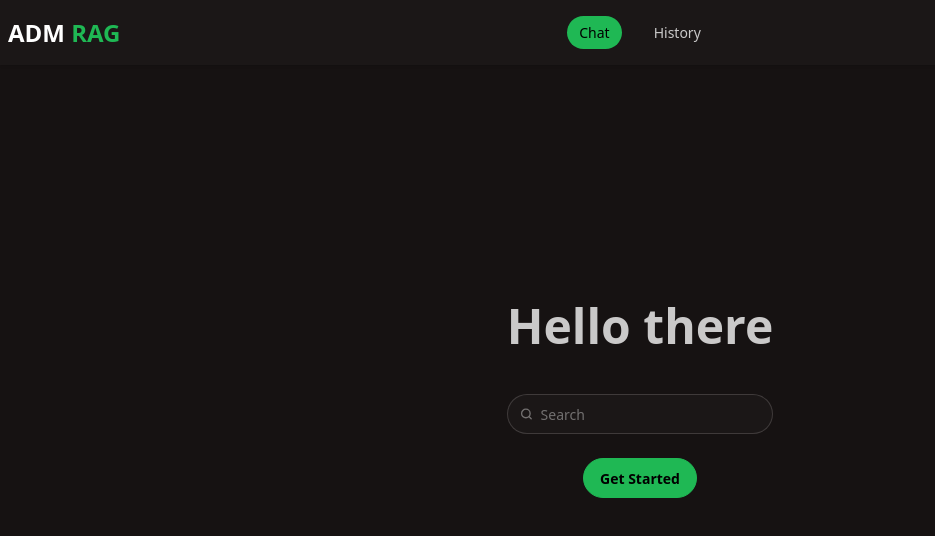
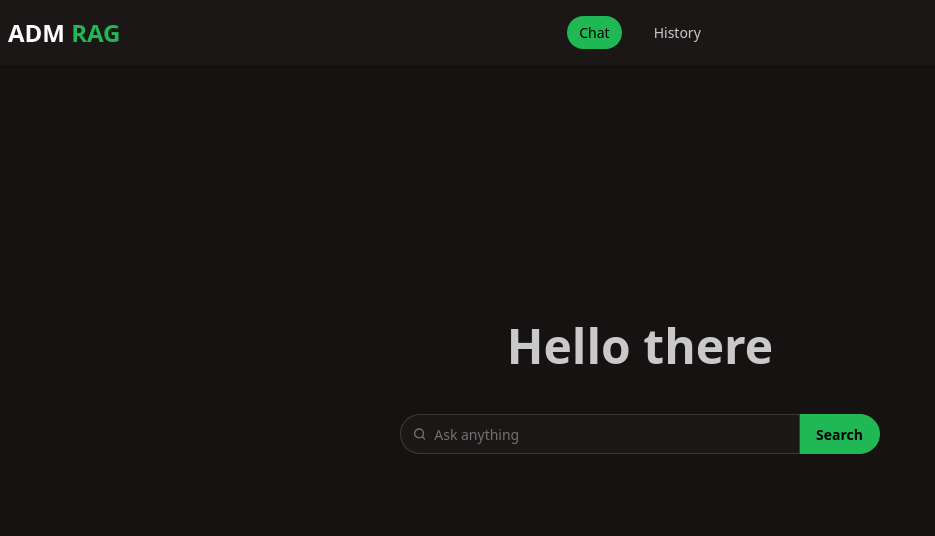
Before and after one commit to JJSierra0318/adm-rag-frontend, an Angular app: page /chat in a window 1280 px wide. Shown: the top 536 px of the page, without its empty margins (0-935 px from the left). Built offline with nearby package versions, Linux system fonts and the light colour scheme.

Commit message:
Chat implementation

```diff
--- a/package.json
+++ b/package.json
@@ -19,6 +19,7 @@
     "@angular/router": "^19.2.0",
     "@tailwindcss/postcss": "^4.1.14",
     "daisyui": "^5.3.2",
+    "marked": "^16.4.0",
     "postcss": "^8.5.6",
     "rxjs": "~7.8.0",
     "tailwindcss": "^4.1.14",
--- a/src/app/app.config.ts
+++ b/src/app/app.config.ts
@@ -2,7 +2,12 @@ import { ApplicationConfig, provideZoneChangeDetection } from '@angular/core';
 import { provideRouter } from '@angular/router';
 
 import { routes } from './app.routes';
+import { provideHttpClient, withFetch } from '@angular/common/http';
 
 export const appConfig: ApplicationConfig = {
-  providers: [provideZoneChangeDetection({ eventCoalescing: true }), provideRouter(routes)]
+  providers: [
+    provideZoneChangeDetection({ eventCoalescing: true }),
+    provideRouter(routes),
+    provideHttpClient(withFetch()),
+  ],
 };
--- a/src/app/rag/rag-chat/rag-chat.component.html
+++ b/src/app/rag/rag-chat/rag-chat.component.html
@@ -1,19 +1,39 @@
-<div class="hero bg-base-200 min-h-screen">
+<div class="hero bg-base-200 min-h-screen min-w-full">
   <div class="hero-content text-center">
-    <div class="max-w-md">
-      <h1 class="text-5xl font-bold mb-5">Hello there</h1>
-      <p class="py-6">
-        <label class="input input-center">
+    <div>
+      <h1 class="text-5xl font-bold">Hello there</h1>
+      <div class="join py-6 mt-5">
+        <label class="input validator join-item w-100">
           <svg class="h-[1em] opacity-50" xmlns="http://www.w3.org/2000/svg" viewBox="0 0 24 24">
             <g stroke-linejoin="round" stroke-linecap="round" stroke-width="2.5" fill="none" stroke="currentColor">
               <circle cx="11" cy="11" r="8"></circle>
               <path d="m21 21-4.3-4.3"></path>
             </g>
           </svg>
-          <input type="search" required placeholder="Search" />
+          <input type="text" placeholder="Ask anything" #txtInput [disabled]="loading()" />
         </label>
-      </p>
-      <button class="btn btn-primary">Get Started</button>
+        <button (click)="onSubmit(txtInput)" class="btn btn-primary join-item" [disabled]="loading()">Search</button>
+      </div>
+      @if (hasError()) {
+      <div role="alert" class="alert alert-error alert-soft mb-5">
+        <span>Error! Please don't submit an empty query</span>
+      </div>
+      }
+      @if (loading()) {
+      <div>
+        <span class="loading loading-infinity loading-xl text-success my-5"></span>
+      </div>
+      }
+      @if (response()) {
+      <div class="text-justify textarea py-6 min-w-full">
+        <h3 class="text-xl text-accent font-bold">Question:</h3>
+        {{query()}}
+        <br>
+        <br>
+        <h3 class="text-xl text-accent font-bold">Answer:</h3>
+        <p [innerHTML]="response()"></p>
+      </div>
+      }
     </div>
   </div>
 </div>
--- a/src/app/rag/rag-chat/rag-chat.component.ts
+++ b/src/app/rag/rag-chat/rag-chat.component.ts
@@ -1,9 +1,40 @@
-import { ChangeDetectionStrategy, Component } from '@angular/core';
+import { Component, inject, signal } from '@angular/core';
+import { RagService } from '../rag.service';
+import { marked } from 'marked';
 
 @Component({
   selector: 'app-rag-chat',
   imports: [],
   templateUrl: './rag-chat.component.html',
-  changeDetection: ChangeDetectionStrategy.OnPush,
 })
-export default class RagChatComponent { }
+export default class RagChatComponent {
+  query = signal('');
+  response = signal<string | null>(null);
+  loading = signal(false);
+  hasError = signal(false);
+  ragService = inject(RagService);
+
+  onSubmit(input: HTMLInputElement) {
+    this.loading.set(true);
+    if (!input.value.trim()) {
+      this.loading.set(false);
+      this.hasError.set(true);
+      setTimeout(() => {
+        this.hasError.set(false);
+      }, 2000);
+      return;
+    }
+
+    this.ragService.getResponse(input.value).subscribe(async res => {
+
+      const html = await marked.parse(res);
+
+      this.loading.set(false);
+      this.query.set(input.value);
+      this.response.set(html);
+
+      input.value = '';
+      console.log(this.response());
+    })
+  }
+}
--- /dev/null
+++ b/src/app/rag/rag.service.ts
@@ -0,0 +1,38 @@
+import { HttpClient } from "@angular/common/http";
+import { effect, inject, Injectable, signal } from "@angular/core";
+import { delay, map, tap } from "rxjs";
+
+const loadFromLocalStorage = () => {
+  const responsesFromLocalStorage = localStorage.getItem('query') ?? '{}'
+  const response = JSON.parse(responsesFromLocalStorage)
+  return response
+}
+
+@Injectable({ providedIn: 'root' })
+export class RagService {
+
+  private http = inject(HttpClient);
+
+  response = signal<string>('');
+  responseLoading = signal(false);
+
+  responseHistory = signal<Record<string, string>>(loadFromLocalStorage());
+
+  saveResponsesToLocalStorage = effect(() => {
+    const historyString = JSON.stringify(this.responseHistory())
+    localStorage.setItem('query', historyString)
+  })
+
+
+  getResponse(query: string) {
+    return this.http.post<any>(`http://localhost:8000/consulta`, {pregunta: query}).pipe(
+      delay(2000),
+      map((res) => res.respuesta),
+      tap((res) => this.responseHistory.update(history => ({ ...history, [query.toLowerCase()]: res })))
+    )
+  }
+
+  /* getHistoryGifs(query: string): Gif[] {
+    return this.searchHistory()[query] ?? []
+  } */
+}
```
Also changed, not shown: 1 other file (tests, documents, lock files or other folders).
